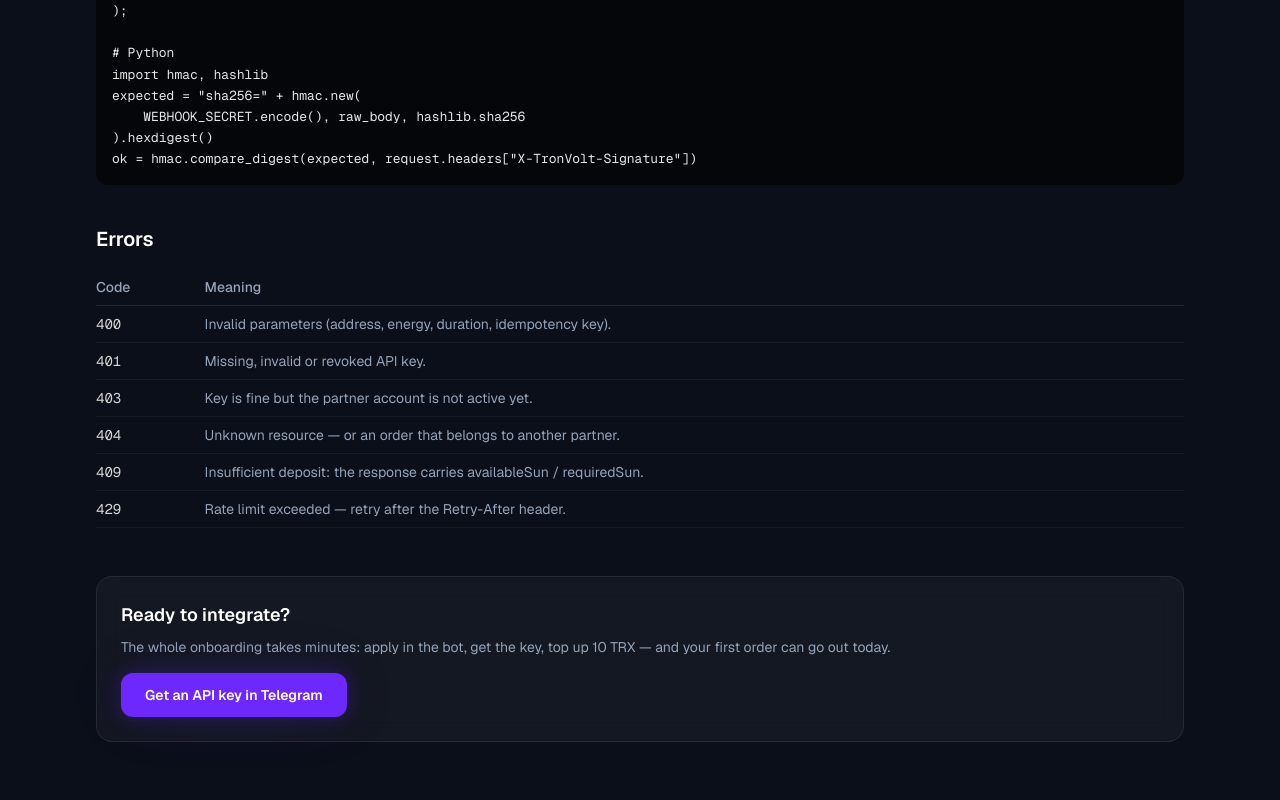
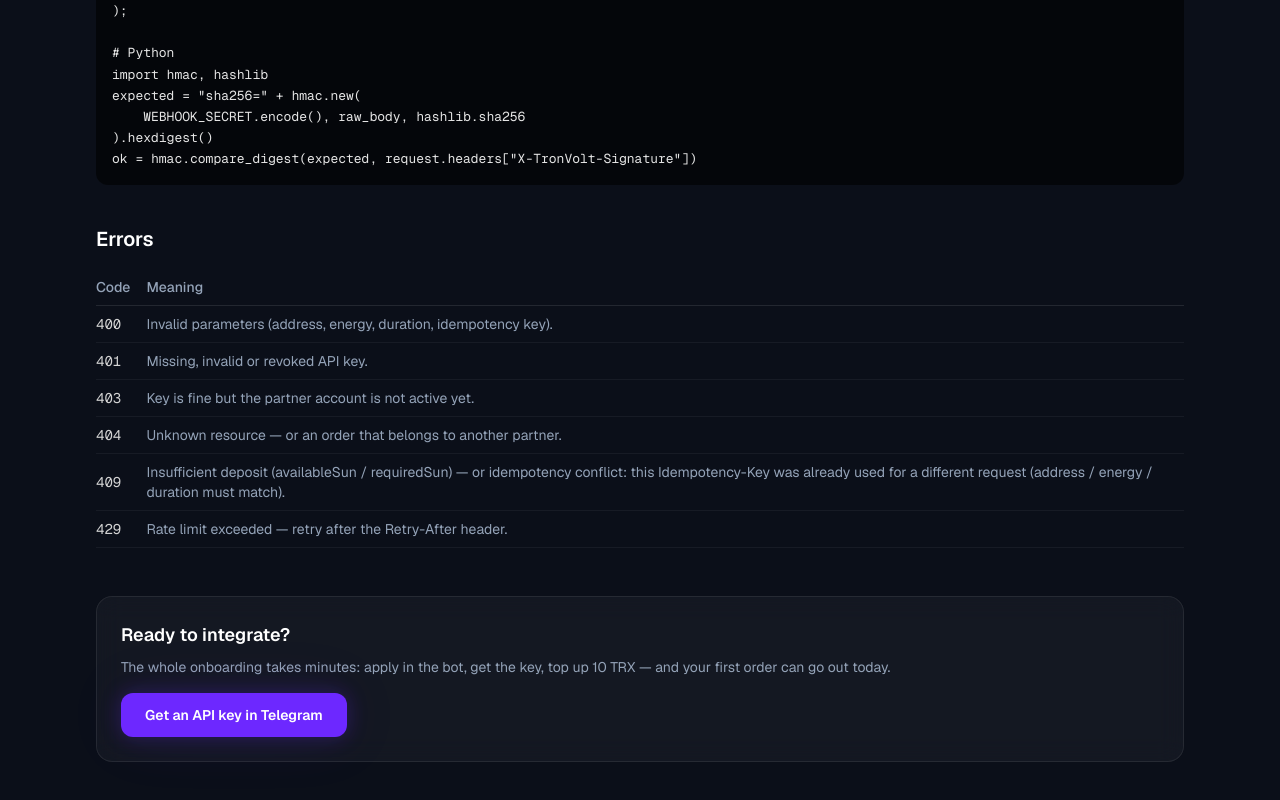
Before and after one commit to VerbitskiA/tron-fees-landing, a Next.js app: page /docs in a window 1280 px wide. Shown: the part 3461-4261 px from the top of the page. Built offline with nearby package versions, Linux system fonts and the light colour scheme; no server answers.

Commit message:
Docs: 409 idempotency conflict in the errors table

```diff
--- a/src/app/docs/page.tsx
+++ b/src/app/docs/page.tsx
@@ -283,7 +283,7 @@ ok = hmac.compare_digest(expected, request.headers["X-TronVolt-Signature"])`}</C
                   ["401", "Missing, invalid or revoked API key."],
                   ["403", "Key is fine but the partner account is not active yet."],
                   ["404", "Unknown resource — or an order that belongs to another partner."],
-                  ["409", "Insufficient deposit: the response carries availableSun / requiredSun."],
+                  ["409", "Insufficient deposit (availableSun / requiredSun) — or idempotency conflict: this Idempotency-Key was already used for a different request (address / energy / duration must match)."],
                   ["429", "Rate limit exceeded — retry after the Retry-After header."],
                 ].map(([code, meaning]) => (
                   <tr key={code} className="border-b border-white/5">
```
